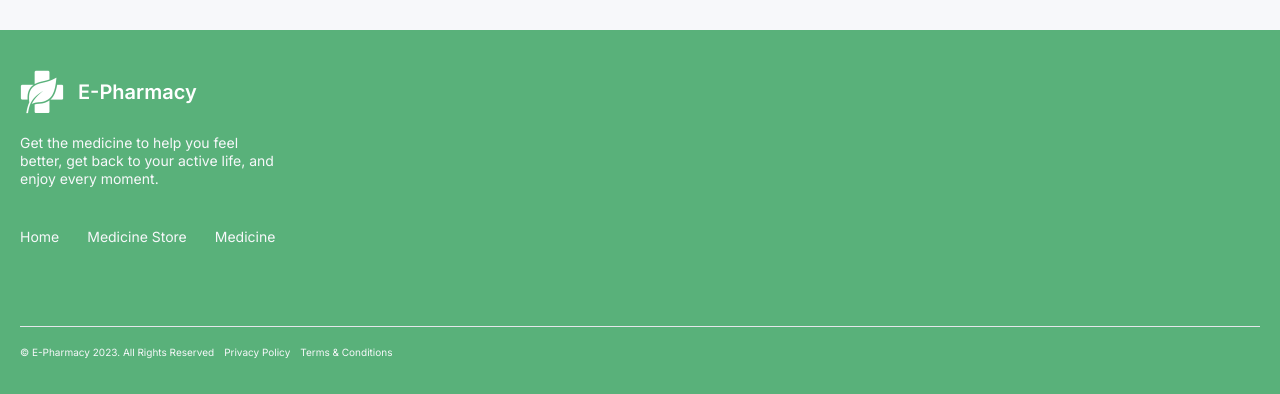
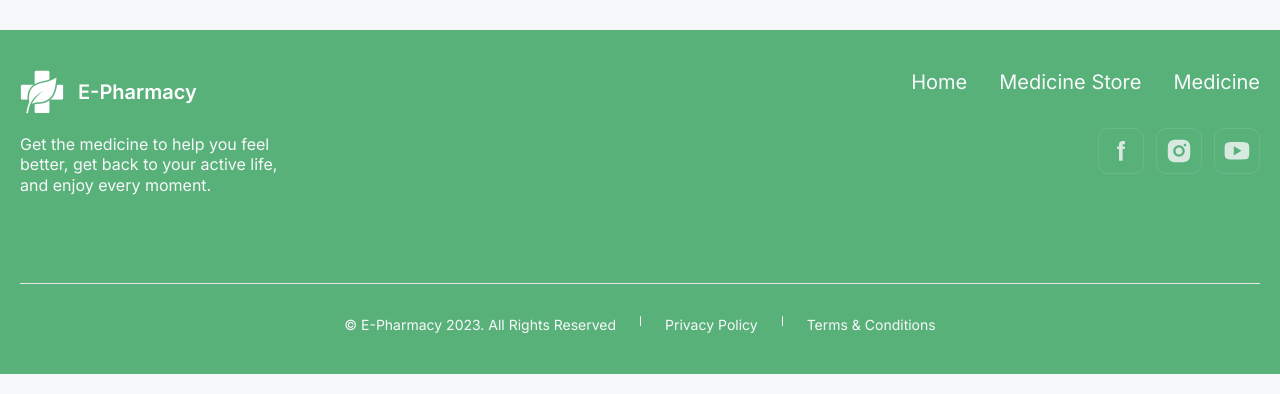
Before and after one commit to ivan-bilenkyi/e-pharmacy-client, a React (Vite) app: page / in a window 1280 px wide. Shown: the part 1431-1825 px from the top of the page. Built offline with nearby package versions, Linux system fonts and the light colour scheme; no server answers.

Commit message:
created footer

```diff
--- a/src/components/Footer/Footer.jsx
+++ b/src/components/Footer/Footer.jsx
@@ -1,25 +1,50 @@
 import {Logo} from "./Logo.jsx";
 import {Link} from "react-router-dom";
+import sprite from "../../assets/sprite.svg";
 
 export const Footer = () => {
     return (
         <footer className='bg-green px-20 py-40'>
-            <div className='border-b-[1px]  mb-[20px]'>
-                <div className='mb-[40px]'>
+            <div className='border-b-[1px] mb-[20px] md:mb-[32px] lg:mb[40px] md:flex md:justify-between pb-[80px] md:pb-[88px] lg:pb-[64px]'>
+                <div className='mb-[40px] md:mb-0'>
                     <Logo/>
-                    <p className='w-[261px] text-14 leading-128 font-normal text-gray'>Get the medicine to help you feel
+                    <p className='w-[261px] lg:w-[311px] text-14 md:text-16 leading-128 font-normal text-gray'>Get the medicine to help you feel
                         better, get back to your active life, and enjoy every moment.</p>
                 </div>
-                <ul className='flex gap-[28px] mb-[80px]'>
-                    <Link to='/' className='text-14 leading-128 font-normal text-gray'>Home</Link>
-                    <Link to='/medicine-store' className='text-14 leading-128 font-normal text-gray'>Medicine Store</Link>
-                    <Link to='/medicine' className='text-14 leading-128 font-normal text-gray'>Medicine</Link>
-                </ul>
+                <div className=' md:flex md:flex-col md:gap-[32px]  lg:flex-row'>
+                    <ul className='flex gap-[28px] md:gap-[32px] lg:gap-[50px]'>
+                        <Link to='/' className='text-14 md:text-20 leading-128 font-normal text-gray'>Home</Link>
+                        <Link to='/medicine-store' className='text-14 md:text-20 leading-128 font-normal text-gray'>Medicine
+                            Store</Link>
+                        <Link to='/medicine' className='text-14 md:text-20 leading-128 font-normal text-gray'>Medicine</Link>
+                    </ul>
+                    <ul className='hidden md:flex gap-[12px] md:justify-end lg:ml-[270px]'>
+                        <li className='p-[8px] border-[1px] border-mediaBorder rounded-[10px]'>
+                            <svg width="28" height="28">
+                                <use href={`${sprite}#facebook`}></use>
+                            </svg>
+                        </li>
+                        <li className='p-[8px] border-[1px] border-mediaBorder rounded-[10px]'>
+                            <svg width="28" height="28">
+                                <use href={`${sprite}#instagram`}></use>
+                            </svg>
+                        </li>
+                        <li className='p-[8px] border-[1px] border-mediaBorder rounded-[10px]'>
+                            <svg width="28" height="28">
+                                <use href={`${sprite}#youtube`}></use>
+                            </svg>
+                        </li>
+                    </ul>
+                </div>
             </div>
-            <div className='flex flex-wrap gap-[10px] text-[10px] leading-100 font-normal text-gray'>
-                <p>© E-Pharmacy 2023. All Rights Reserved</p>
-                <p>Privacy Policy</p>
-                <p>Terms & Conditions</p>
+            <div>
+                <div className='flex flex-wrap gap-[10px] md:gap-[24px] md:justify-center text-[10px] leading-100 md:text-14 md:leading-128 font-normal text-gray'>
+                    <p>© E-Pharmacy 2023. All Rights Reserved</p>
+                    <span className='w-[1px] h-[10px] bg-background rounded-[8px]'></span>
+                    <p>Privacy Policy</p>
+                    <span className='w-[1px] h-[10px] bg-background rounded-[8px]'></span>
+                    <p>Terms & Conditions</p>
+                </div>
             </div>
         </footer>
     )
--- a/src/components/MedicineStores/MedicineStores.jsx
+++ b/src/components/MedicineStores/MedicineStores.jsx
@@ -1,6 +1,6 @@
 import {useEffect, useState} from "react";
 import axios from "axios";
-import {StoreItem} from "../StorItem/StoreItem.jsx";
+import {StoreItem} from "../StoreItem/StoreItem.jsx";
 
 export const MedicineStores = () => {
     const [stores, setStores] = useState([]);
--- a/src/components/StorItem/StoreItem.jsx
+++ b/src/components/StoreItem/StoreItem.jsx
@@ -28,7 +28,7 @@ export const StoreItem = ({item}) => {
                     </div>
                     <span
                         className={`px-[16px] py-[8px] text-12 font-bold leading-150 uppercase rounded-[8px] ${item.status === 'open' ? 'bg-greenAlpha text-green' : 'bg-redAlpha text-red'}`}>
-                    {item.status = 'open'}
+                    {item.status}
                 </span>
                 </div>
             </div>
--- a/tailwind.config.js
+++ b/tailwind.config.js
@@ -23,6 +23,7 @@ module.exports = {
         greenAlpha50: 'rgba(89, 177, 122, 0.50)',
         grayAlpha: 'rgba(241, 241, 241, 0.50)',
         redAlpha: 'rgba(232, 80, 80, 0.10)',
+        mediaBorder: 'rgba(247, 248, 250, 0.10)',
         background: '#F7F8FA',
         white: '#FFFFFF',
         dark: '#1D1E21',
```
Also changed, not shown: src/assets/sprite.svg.
